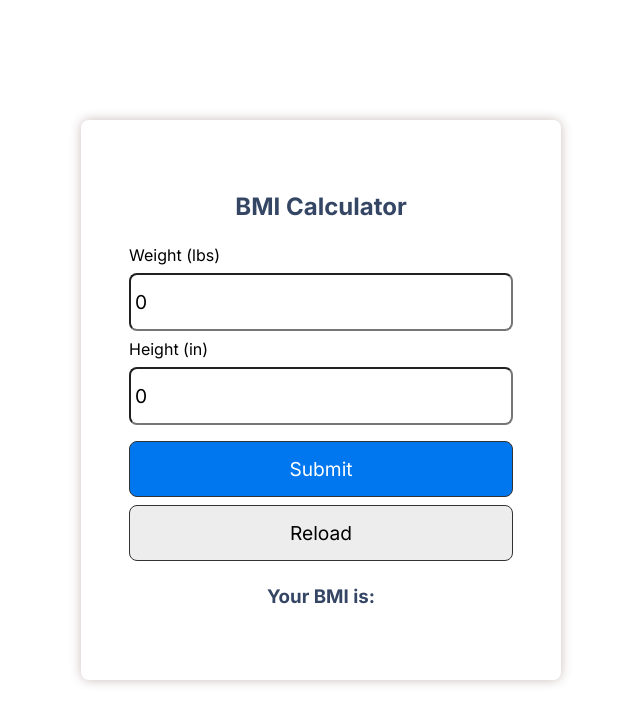
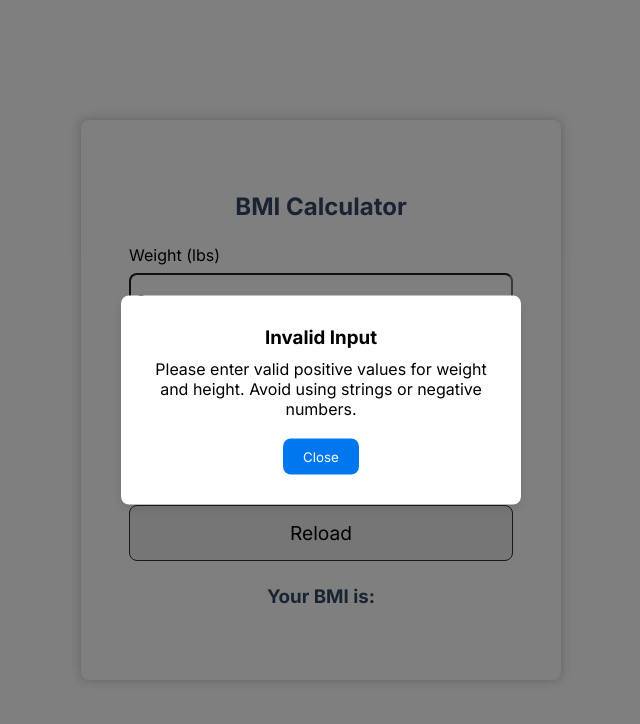
Before and after one commit to iiitl/bmi_calculator, a React (Create React App) app: page / in a window 1280 px wide. Both pictures are taken after a click on the button "Submit". Shown: the top 724 px of the page, without its empty margins (319-959 px from the left). Built offline with nearby package versions, Linux system fonts and the light colour scheme.

Commit message:
Added dialog box for invalid inputs

```diff
--- a/src/App.css
+++ b/src/App.css
@@ -36,3 +36,45 @@
     transform: rotate(360deg);
   }
 }
+/* Modal styles */
+.modal {
+  position: fixed;
+  top: 50%;
+  left: 50%;
+  transform: translate(-50%, -50%);
+  width: 400px;
+  background-color: white;
+  padding: 20px;
+  border-radius: 8px;
+  box-shadow: 0px 4px 12px rgba(0, 0, 0, 0.1);
+  z-index: 1000;
+}
+
+.modal-overlay {
+  position: fixed;
+  top: 0;
+  left: 0;
+  width: 100vw;
+  height: 100vh;
+  background-color: rgba(0, 0, 0, 0.5);
+  z-index: 999;
+}
+
+.modal-content {
+  text-align: center;
+  padding: 10px;
+}
+
+.modal button {
+  margin-top: 10px;
+  background-color: #0077ee;
+  color: white;
+  padding: 10px 20px;
+  border: none;
+  border-radius: 8px;
+  cursor: pointer;
+}
+
+.modal button:hover {
+  background-color: #005bb5;
+}
--- a/src/App.js
+++ b/src/App.js
@@ -4,13 +4,54 @@ import React, {useState} from 'react'
 
 function App() {
   // state
-  const [weight, setWeight] = useState(0)
-  const [height, setHeight] = useState(0)
-  const [bmi, setBmi] = useState('')
-  const [message, setMessage] = useState('')
+  const [weight, setWeight] = useState(0);
+  const [height, setHeight] = useState(0);
+  const [bmi, setBmi] = useState('');
+  const [message, setMessage] = useState('');
+  const [showModal, setShowModal] = useState(false);
+  const [modalMessage, setModalMessage] = useState('');
+
+  const Modal = ({ message, onClose }) => {
+    return (
+      <>
+        <div className="modal-overlay" onClick={onClose}></div>
+        <div className="modal">
+          <div className="modal-content">
+            <h3>Invalid Input</h3>
+            <p>{message}</p>
+            <button onClick={onClose}>Close</button>
+          </div>
+        </div>
+      </>
+    );
+  };
+
+  const isValidInput = (value) => {
+    return !isNaN(value) && parseFloat(value) > 0;
+  };
+
+
 
   let calcBmi = (event) => {
+
     event.preventDefault()
+    const weightNum = Number(weight);
+    const heightNum = Number(height);
+
+
+    if (!isValidInput(weight) || !isValidInput(height)) {
+      setModalMessage(
+        `Please enter valid positive values for weight and height. Avoid using strings or negative numbers.`
+      );
+      setShowModal(true);
+      return;
+    }
+
+    let bmiValue = (weightNum / (heightNum * heightNum)) * 703;
+    setBmi(bmiValue.toFixed(1));
+
+
+
     console.log(event);
 
     if (weight === 0 || height === 0) {
@@ -61,6 +102,7 @@ function App() {
           <p>{message}</p>
         </div>
     </div>
+    {showModal && <Modal message={modalMessage} onClose={() => setShowModal(false)} />}
   </div>
   );
 }
```
